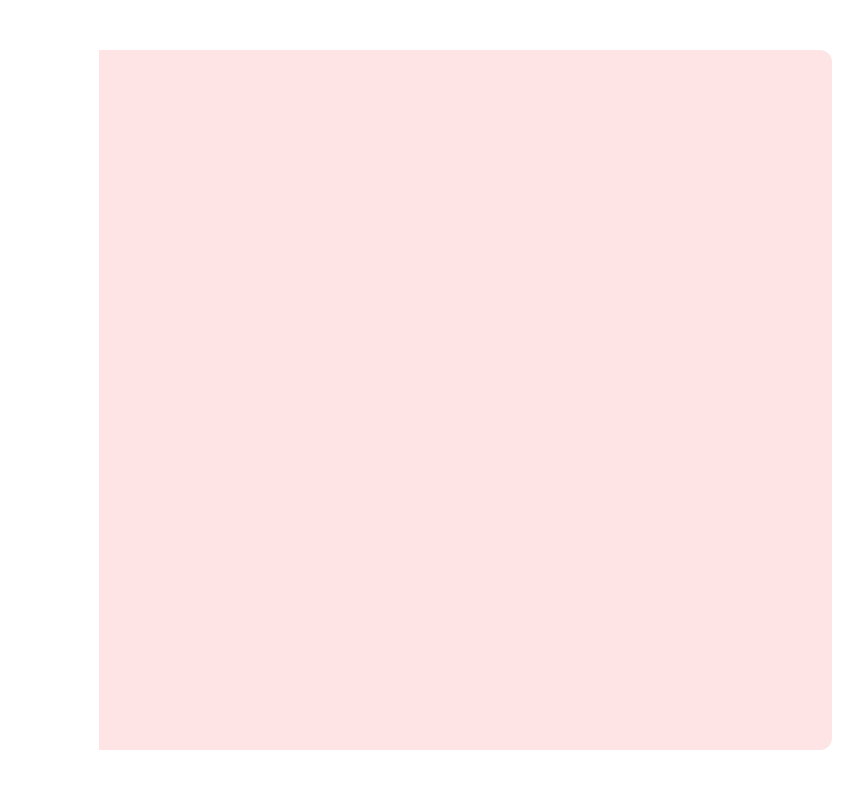
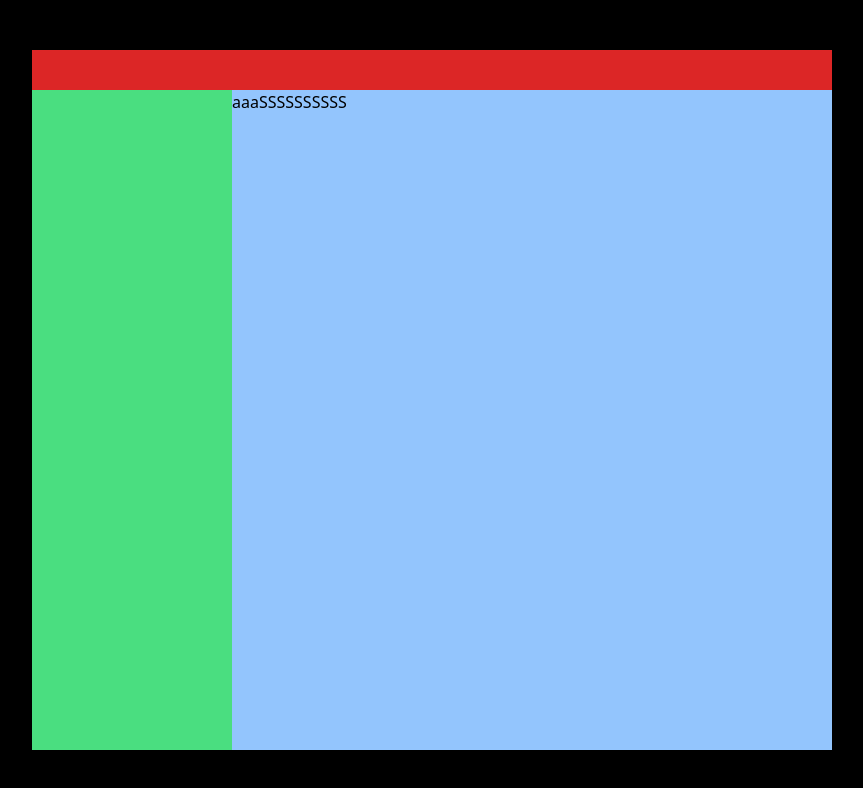
Before and after one commit to picantitoDev/to-do-list, a website built with webpack: page src/template.html in a window 1280 px wide. Shown: the whole page, without its empty margins (208-1071 px from the left). Built offline with nearby package versions, Linux system fonts and the light colour scheme.

Commit message:
Setting basic layout

```diff
--- a/src/template.html
+++ b/src/template.html
@@ -5,10 +5,12 @@
     <meta name="viewport" content="width=device-width, initial-scale=1.0">
     <title>To Do List</title>
 </head>
-<body class="flex h-svh w-svw justify-center items-center">
-    <div class="h-[700px] w-[800px] bg-rose-100 rounded-xl grid sm:grid-cols-12">
+<body class="flex h-svh w-svw justify-center items-center bg-black">
+    <div class="h-[700px] w-[800px] bg-rose-100 grid sm:grid-cols-12">
         <!-- <button class="relative left-[700px] h-[40px] w-[100px] bg-slate-300 p-2 rounded-xl">Create Task</button> -->
-        <div class="grid-cols-4 bg-white"></div>
+        <div class="bg-red-600 col-span-12 h-[40px]"></div>
+        <div class="bg-green-400 col-span-3 h-[calc(700px-40px)]"></div>
+        <div class="bg-blue-300 col-span-9">aaaSSSSSSSSSS</div>
     </div>
 </body>
 </html>
```
